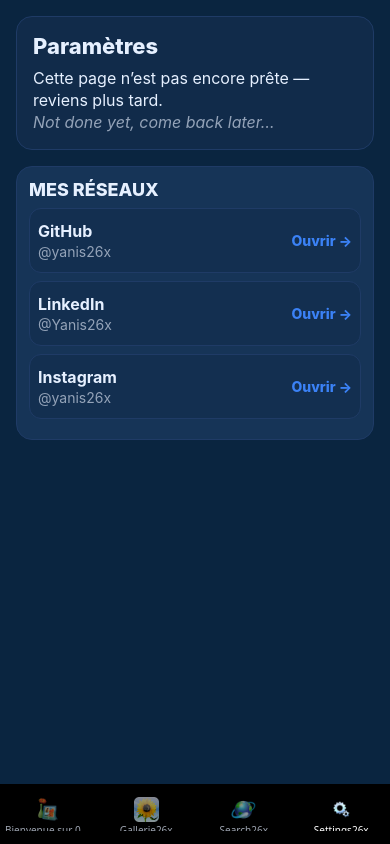
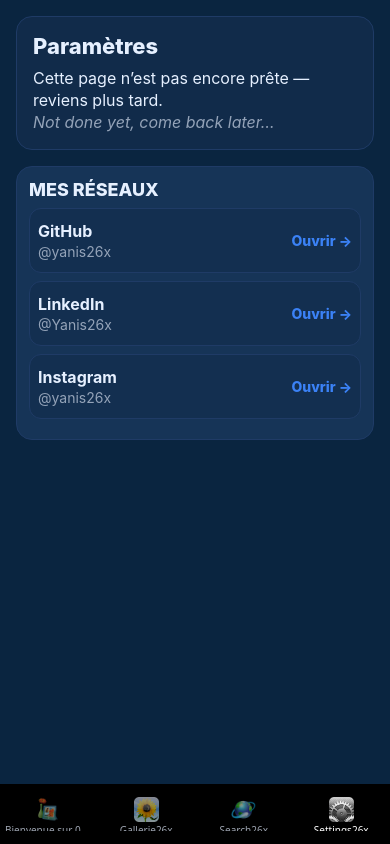
Before and after one commit to yanis26x/0SaKi, a React Native app: screen /Settings in a window 390 px wide. Built offline with nearby package versions, Linux system fonts and the light colour scheme; what react-native-worklets would draw is missing.

Commit message:
nv logo pr Settings

```diff
--- a/src/navigation/AppNavigator.js
+++ b/src/navigation/AppNavigator.js
@@ -123,7 +123,7 @@
             title: "Settings26x",
             tabBarIcon: ({ focused, size }) => (
               <Image
-                source={require("../../assets/icons/353.png")}
+                source={require("../../assets/icons/Settings.png")}
                 style={{
                   width: size,
                   height: size,
```
Also changed, not shown: assets/icons/Settings.png (added).
